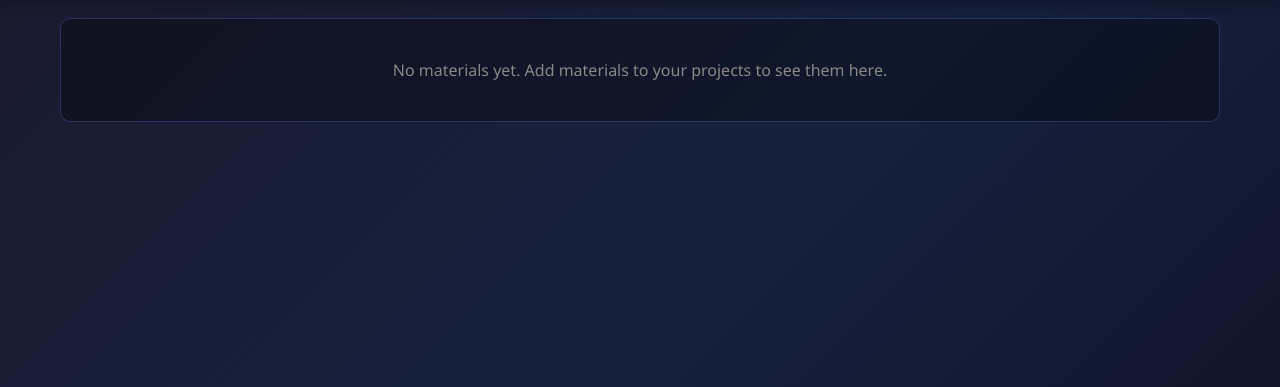
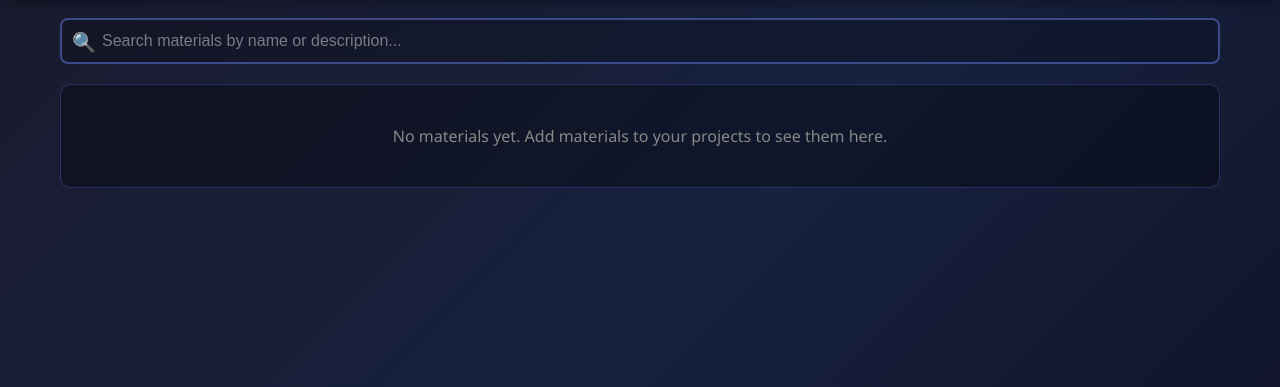
Before and after one commit to Nickatak/itemizer, a Flask app: page /materials in a window 1280 px wide. Shown: the part 72-459 px from the top of the page. Run offline with Flask 3, Linux system fonts and the light colour scheme; the visitor is signed in with stand-in values (Sample User, id 1).

Commit message:
Add search bar to materials page

```diff
--- a/src/static/css/materials.css
+++ b/src/static/css/materials.css
@@ -103,6 +103,43 @@ body {
     max-width: 1200px;
     margin: 0 auto;
     padding: 20px;
+}
+
+/* Search Bar */
+.search-bar-container {
+    position: relative;
+    margin-bottom: 20px;
+    display: flex;
+    align-items: center;
+}
+
+.search-bar {
+    width: 100%;
+    padding: 12px 15px 12px 40px;
+    font-size: 1em;
+    background: rgba(0, 0, 0, 0.2);
+    border: 2px solid rgba(102, 126, 234, 0.5);
+    border-radius: 8px;
+    color: #e0e0e0;
+    transition: all 0.3s;
+}
+
+.search-bar:focus {
+    outline: none;
+    border-color: #667eea;
+    background: rgba(102, 126, 234, 0.1);
+    box-shadow: 0 0 10px rgba(102, 126, 234, 0.3);
+}
+
+.search-bar::placeholder {
+    color: rgba(224, 224, 224, 0.5);
+}
+
+.search-icon {
+    position: absolute;
+    left: 12px;
+    font-size: 1.2em;
+    pointer-events: none;
 }
 
 .header {
--- a/src/templates/materials.html
+++ b/src/templates/materials.html
@@ -24,6 +24,12 @@
     </nav>
 
     <div class="container">
+        <!-- Search Bar -->
+        <div class="search-bar-container">
+            <input type="text" id="searchInput" class="search-bar" placeholder="Search materials by name or description...">
+            <span class="search-icon">🔍</span>
+        </div>
+
         <div id="materials-display" class="materials-table-container">
             {% if materials %}
                 <table class="materials-table">
@@ -331,6 +337,62 @@
                 alert('Error updating material');
             });
         }
+
+        // Search functionality
+        document.addEventListener('DOMContentLoaded', function() {
+            const searchInput = document.getElementById('searchInput');
+            const materialsTable = document.querySelector('.materials-table tbody');
+            const materialRows = document.querySelectorAll('.material-row');
+            const noMaterials = document.querySelector('.no-materials');
+
+            if (searchInput) {
+                searchInput.addEventListener('input', function() {
+                    const searchTerm = this.value.toLowerCase().trim();
+                    let visibleCount = 0;
+
+                    materialRows.forEach(row => {
+                        const name = row.querySelector('.material-name-cell')?.textContent.toLowerCase() || '';
+                        const description = row.querySelector('.material-description-cell')?.textContent.toLowerCase() || '';
+                        const tagsCell = row.querySelector('.material-tags-cell');
+                        let tagsText = '';
+
+                        if (tagsCell) {
+                            const tags = tagsCell.querySelectorAll('.tag');
+                            tagsText = Array.from(tags).map(tag => tag.textContent.toLowerCase()).join(' ');
+                        }
+
+                        if (name.includes(searchTerm) || description.includes(searchTerm) || tagsText.includes(searchTerm)) {
+                            row.style.display = '';
+                            visibleCount++;
+                        } else {
+                            row.style.display = 'none';
+                        }
+                    });
+
+                    // Show no results message if needed
+                    if (materialsTable && visibleCount === 0 && searchTerm) {
+                        materialsTable.innerHTML = '<tr><td colspan="7" style="text-align: center; padding: 20px; color: #999;">No materials match your search.</td></tr>';
+                    } else if (materialsTable && visibleCount > 0 && searchTerm) {
+                        // Restore the rows if they were hidden
+                        materialRows.forEach(row => {
+                            const name = row.querySelector('.material-name-cell')?.textContent.toLowerCase() || '';
+                            const description = row.querySelector('.material-description-cell')?.textContent.toLowerCase() || '';
+                            const tagsCell = row.querySelector('.material-tags-cell');
+                            let tagsText = '';
+
+                            if (tagsCell) {
+                                const tags = tagsCell.querySelectorAll('.tag');
+                                tagsText = Array.from(tags).map(tag => tag.textContent.toLowerCase()).join(' ');
+                            }
+
+                            if (name.includes(searchTerm) || description.includes(searchTerm) || tagsText.includes(searchTerm)) {
+                                materialsTable.appendChild(row);
+                            }
+                        });
+                    }
+                });
+            }
+        });
     </script>
 </body>
 </html>
```
